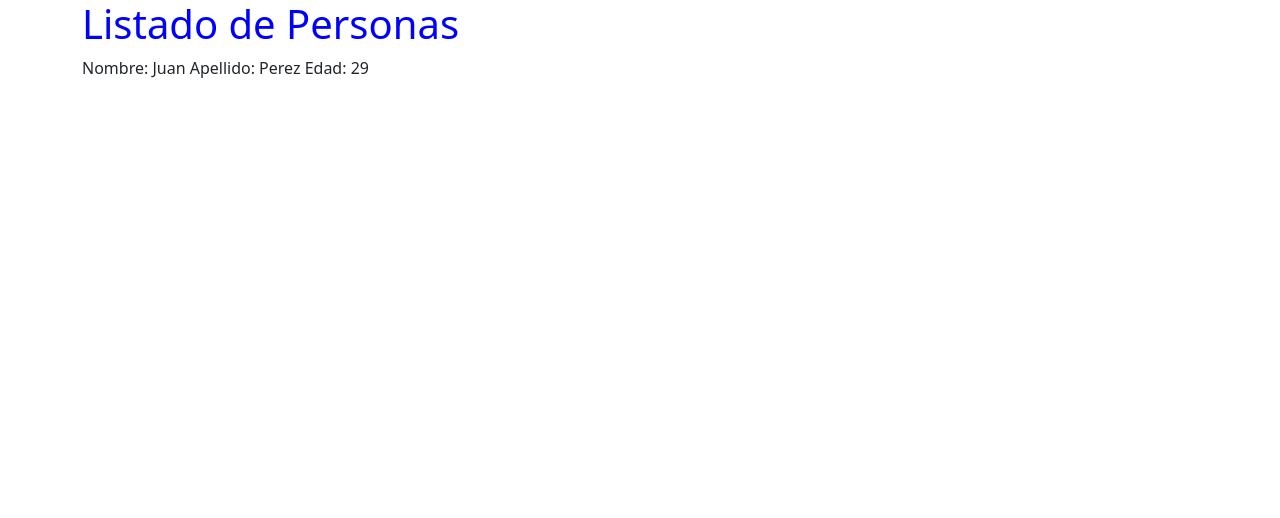
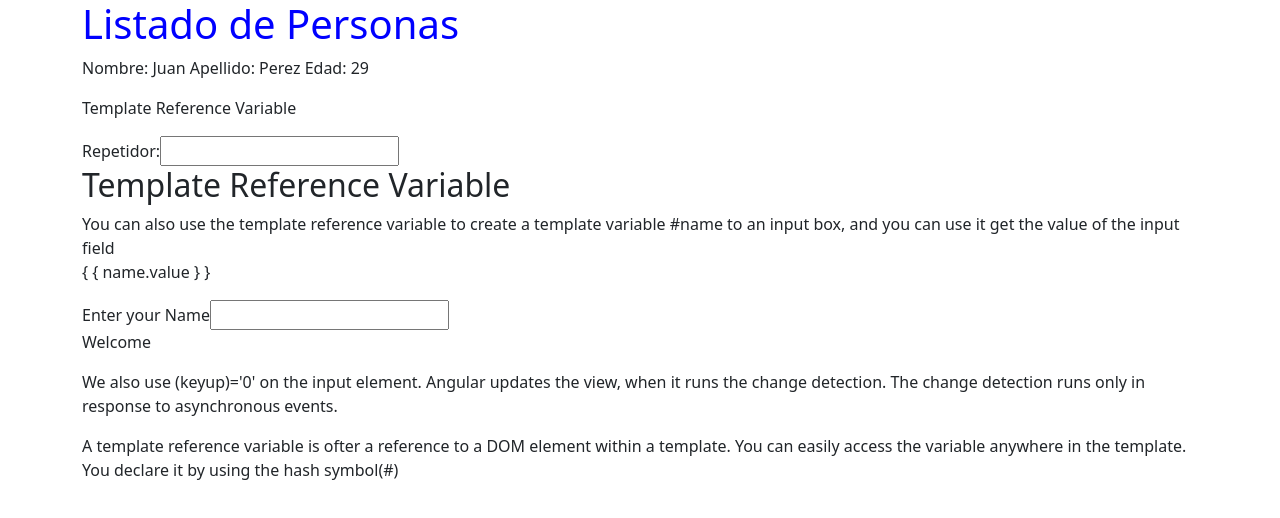
Before and after one commit to hectorvcode/au-01, an Angular app: page /template-reference-variable in a window 1280 px wide. Before the commit this address led to /. Shown: the top 518 px of the page. Built offline with nearby package versions, Linux system fonts and the light colour scheme.

Commit message:
Added template-reference-variable component

```diff
--- a/src/app/app-routing.module.ts
+++ b/src/app/app-routing.module.ts
@@ -1,9 +1,11 @@
 import { NgModule } from '@angular/core';
 import { RouterModule, Routes } from '@angular/router';
 import { InterpolationComponent } from './interpolation/interpolation.component';
+import { TemplateReferenceVariableComponent } from './template-reference-variable/template-reference-variable.component';
 
 const routes: Routes = [
-  { path: 'interpolation', component: InterpolationComponent }
+  { path: 'interpolation', component: InterpolationComponent },
+  { path: 'template-reference-variable', component: TemplateReferenceVariableComponent }
 ];
 
 @NgModule({
--- a/src/app/app.module.ts
+++ b/src/app/app.module.ts
@@ -6,13 +6,15 @@ import { AppComponent } from './app.component';
 import { PersonasComponent } from './personas/personas.component';
 import { PersonaComponent } from './persona/persona.component';
 import { InterpolationComponent } from './interpolation/interpolation.component';
+import { TemplateReferenceVariableComponent } from './template-reference-variable/template-reference-variable.component';
 
 @NgModule({
   declarations: [
     AppComponent,
     PersonasComponent,
     PersonaComponent,
-    InterpolationComponent
+    InterpolationComponent,
+    TemplateReferenceVariableComponent
   ],
   imports: [
     BrowserModule,
--- a/src/app/persona/persona.component.html
+++ b/src/app/persona/persona.component.html
@@ -4,3 +4,11 @@
     Edad: {{ edad +1 }}
     <!-- Edad: {{ getEdad() }} -->
 </p>
+
+<p>Template Reference Variable</p>
+
+<div (keyup)='0'>
+    <label for="">Repetidor: </label>
+    <input type="text" #entrada />
+    {{ entrada.value }}
+</div>
--- /dev/null
+++ b/src/app/template-reference-variable/template-reference-variable.component.html
@@ -0,0 +1,29 @@
+<div class="container">
+  <div class="row">
+    <div class="column">
+      <h2>Template Reference Variable</h2>
+      <p>
+        You can also use the template reference variable to create a template
+        variable #name to an input box, and you can use it get the value of the
+        input field <br />
+        &#123; &#123; name.value &#125; &#125;
+      </p>
+      <div>
+        <label for="">Enter your Name</label>
+        <input (keyup)="(0)" #name />
+        <p>Welcome {{ name.value }}</p>
+      </div>
+      <p>
+        We also use (keyup)='0' on the input element. Angular updates the view,
+        when it runs the change detection. The change detection runs only in
+        response to asynchronous events.
+      </p>
+      <p>
+          A template reference variable is ofter a reference to a DOM element within
+          a template. You can easily access the variable anywhere in the template.
+          You declare it by using the hash symbol(#)
+      </p>
+
+    </div>
+  </div>
+</div>
--- /dev/null
+++ b/src/app/template-reference-variable/template-reference-variable.component.ts
@@ -0,0 +1,16 @@
+import { Component, OnInit } from '@angular/core';
+
+@Component({
+  selector: 'app-template-reference-variable',
+  templateUrl: './template-reference-variable.component.html',
+  styleUrls: ['./template-reference-variable.component.css']
+})
+export class TemplateReferenceVariableComponent implements OnInit {
+
+  constructor() { }
+
+  ngOnInit(): void {
+  }
+
+
+}
```
Also changed, not shown: src/app/template-reference-variable/Item.ts (added), src/app/template-reference-variable/template-reference-variable.component.css (added), 1 other file (tests, documents, lock files or other folders).
